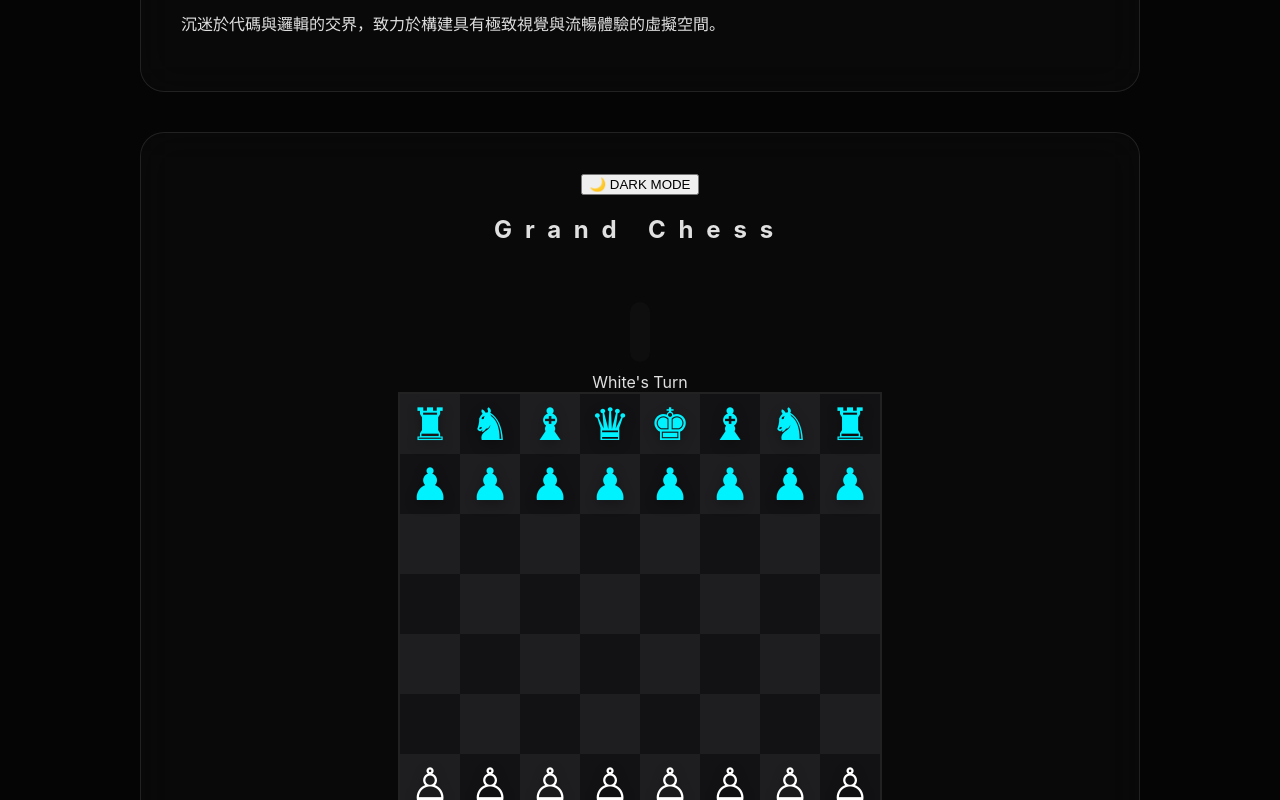
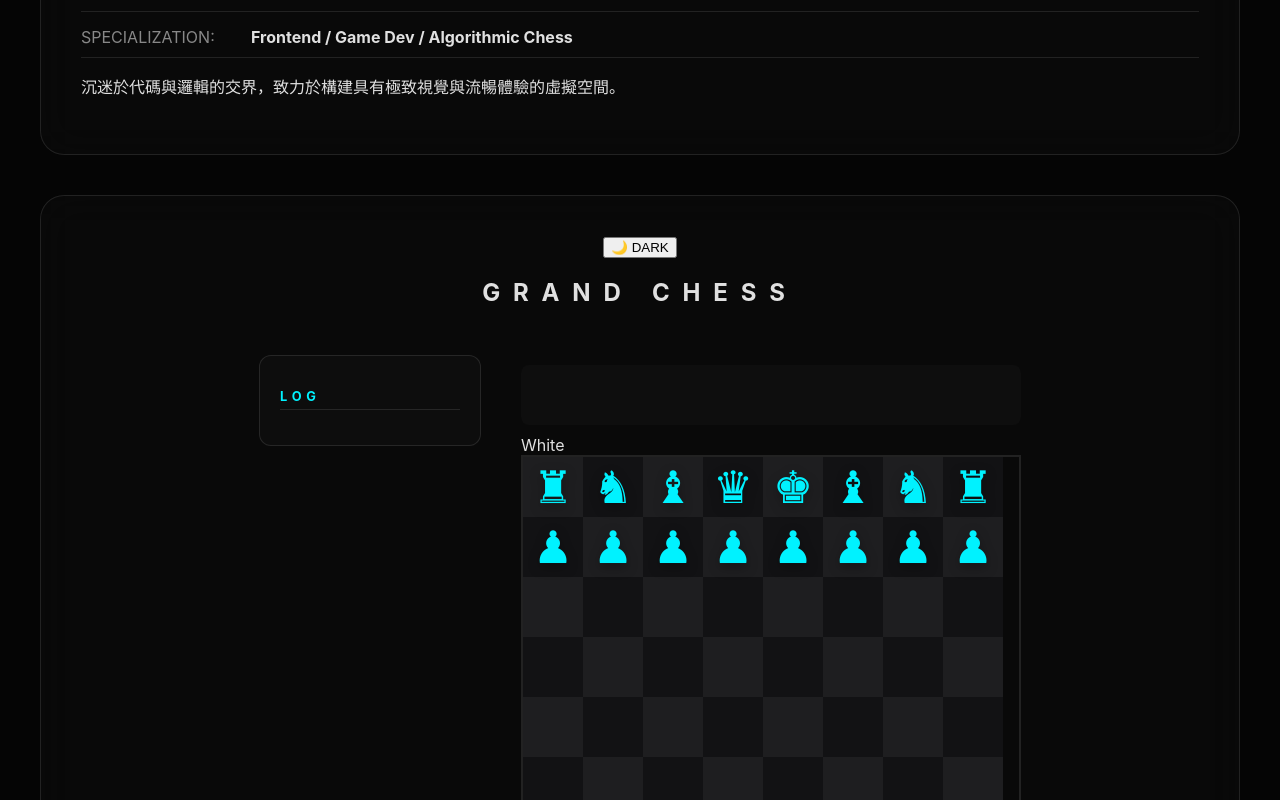
Before and after one commit to shrh80206/2026-5-9, a React (Vite) app: page / in a window 1280 px wide. Shown: the part 700-1500 px from the top of the page. Built offline with nearby package versions, Linux system fonts and the light colour scheme; the HTML template or start-up script is replaced by a standard one.

Commit message:
feat: 加入移動歷史紀錄 (LOG) 功能與佈局優化

```diff
--- a/src/components/Game.tsx
+++ b/src/components/Game.tsx
@@ -28,6 +28,7 @@ export default function Game() {
   const [winner, setWinner] = useState<Color | null>(null)
   const [isDarkMode, setIsDarkMode] = useState(true)
   const [captured, setCaptured] = useState<{ w: PieceType[], b: PieceType[] }>({ w: [], b: [] })
+  const [history, setHistory] = useState<string[]>([])
 
   useEffect(() => {
     document.documentElement.setAttribute('data-theme', isDarkMode ? 'dark' : 'light')
@@ -38,10 +39,8 @@ export default function Game() {
     if (!p) return false
     const target = board[dstR][dstC]
     if (target && target.color === p.color) return false
-    const dr = dstR - srcR
-    const dc = dstC - srcC
-    const absDr = Math.abs(dr)
-    const absDc = Math.abs(dc)
+    const dr = dstR - srcR, dc = dstC - srcC
+    const absDr = Math.abs(dr), absDc = Math.abs(dc)
 
     switch (p.type) {
       case 'p':
@@ -81,10 +80,11 @@ export default function Game() {
         const newBoard = board.map(row => [...row])
 
         if (target) {
-          const newCaptured = { ...captured }
-          newCaptured[target.color].push(target.type)
-          setCaptured(newCaptured)
+          setCaptured(prev => ({ ...prev, [target.color]: [...prev[target.color], target.type] }))
         }
+
+        const moveStr = `${p.type.toUpperCase()}${String.fromCharCode(97+selected.c)}${8-selected.r}→${String.fromCharCode(97+c)}${8-r}${target ? '†' : ''}`
+        setHistory(prev => [moveStr, ...prev].slice(0, 10))
 
         if (p.type === 'p' && (r === 0 || r === 7)) {
           newBoard[r][c] = { type: 'q', color: p.color }
@@ -111,62 +111,48 @@ export default function Game() {
   return (
     <div className={`game-wrapper ${winner ? 'game-over' : ''}`}>
       <div className="mode-toggle">
-        <button onClick={() => setIsDarkMode(!isDarkMode)}>
-          {isDarkMode ? '🌙 DARK MODE' : '☀️ LIGHT MODE'}
-        </button>
+        <button onClick={() => setIsDarkMode(!isDarkMode)}>{isDarkMode ? '🌙 DARK' : '☀️ LIGHT'}</button>
+      </div>
+      <h2 className="section-title">Grand Chess</h2>
+
+      <div className="game-layout">
+        <div className="side-panel history-panel">
+          <h3>LOG</h3>
+          <div className="history-list">
+            {history.map((m, i) => <div key={i} className="history-item">{m}</div>)}
+          </div>
         </div>
 
-      <h2 className="section-title">Grand Chess</h2>
-
+        <div className="main-game-area">
           <div className="captured-panel b">
             {captured.w.map((p, i) => <span key={i} className="cap-pc">{unicodeMap[p.toUpperCase()]}</span>)}
           </div>
-
           <div className="game-info">
             {!winner ? (
-          <div className="turn-indicator">
-            <span className={`dot ${turn}`}></span>
-            {turn === 'w' ? 'White' : 'Black'}'s Turn
-          </div>
+              <div className="turn-indicator"><span className={`dot ${turn}`}></span>{turn === 'w' ? 'White' : 'Black'}</div>
             ) : (
-          <div className="winner-banner animate-glitch" data-text={`${winner === 'w' ? 'WHITE' : 'BLACK'} VICTORIOUS`}>
-            {winner === 'w' ? 'WHITE' : 'BLACK'} VICTORIOUS
-          </div>
+              <div className="winner-banner animate-glitch" data-text={`${winner === 'w' ? 'WHITE' : 'BLACK'} VICTORIOUS`}>{winner === 'w' ? 'WHITE' : 'BLACK'} VICTORIOUS</div>
             )}
           </div>
-
-      <div className="chess-container">
           <div className="board">
             {board.map((row, r) => row.map((cell, c) => (
-            <div
-              key={`${r}-${c}`}
-              className={`sq ${(r+c)%2 ? 'sq-d' : 'sq-l'} ${selected?.r===r && selected?.c===c ? 'sq-s' : ''}`}
-              onClick={() => onSquareClick(r, c)}
-            >
-              {cell && (
-                <span className={`pc ${cell.color} ${cell.type}`}>
-                  {unicodeMap[cell.color === 'w' ? cell.type.toUpperCase() : cell.type.toLowerCase()]}
-                </span>
-              )}
+              <div key={`${r}-${c}`} className={`sq ${(r+c)%2 ? 'sq-d' : 'sq-l'} ${selected?.r===r && selected?.c===c ? 'sq-s' : ''}`} onClick={() => onSquareClick(r, c)}>
+                {cell && <span className={`pc ${cell.color} ${cell.type}`}>{unicodeMap[cell.color === 'w' ? cell.type.toUpperCase() : cell.type.toLowerCase()]}</span>}
               </div>
             )))}
           </div>
-      </div>
-
           <div className="captured-panel w">
             {captured.b.map((p, i) => <span key={i} className="cap-pc">{unicodeMap[p]}</span>)}
           </div>
-
-      <div className="game-hint">
-        💡 <span className="accent-text">System Info:</span> 士兵已解鎖升變路徑。戰損數據實時同步中。
+        </div>
       </div>
 
       {winner && (
         <div className="overlay animate-fadein">
           <div className="modal">
             <h1 className="glitch-text-winner" data-text="CHECKMATE">CHECKMATE</h1>
-            <p>{winner === 'w' ? 'White' : 'Black'} has dominated the board.</p>
-            <button onClick={() => { setBoard(makeInitialBoard()); setWinner(null); setTurn('w'); setCaptured({ w: [], b: [] }); }}>REMATCH</button>
+            <p>{winner === 'w' ? 'White' : 'Black'} dominates.</p>
+            <button onClick={() => { setBoard(makeInitialBoard()); setWinner(null); setTurn('w'); setCaptured({ w: [], b: [] }); setHistory([]); }}>REMATCH</button>
           </div>
         </div>
       )}
--- a/src/index.css
+++ b/src/index.css
@@ -1,7 +1,6 @@
 :root[data-theme='dark'] {
   --bg: #050505;
   --glass: rgba(255, 255, 255, 0.02);
-  --glass-hover: rgba(0, 242, 255, 0.1);
   --border: rgba(255, 255, 255, 0.1);
   --accent: #00f2ff;
   --accent-dim: rgba(0, 242, 255, 0.2);
@@ -16,7 +15,6 @@
 :root[data-theme='light'] {
   --bg: #f0f0f3;
   --glass: rgba(0, 0, 0, 0.03);
-  --glass-hover: rgba(0, 113, 227, 0.05);
   --border: rgba(0, 0, 0, 0.1);
   --accent: #0071e3;
   --accent-dim: rgba(0, 113, 227, 0.1);
@@ -32,17 +30,16 @@ body {
   margin: 0;
   background-color: var(--bg);
   color: var(--text-p);
-  font-family: 'Inter', -apple-system, sans-serif;
+  font-family: 'JetBrains Mono', 'Inter', monospace;
   transition: background-color 0.5s ease;
   overflow-x: hidden;
 }
 
-#root { max-width: 1000px; margin: 0 auto; padding: 40px 20px; }
+#root { max-width: 1200px; margin: 0 auto; padding: 40px 20px; }
 
 /* Glitch Animation */
 .animate-glitch {
   position: relative;
-  animation: glitch 1s linear infinite;
 }
 .animate-glitch::before, .animate-glitch::after {
   content: attr(data-text);
@@ -71,18 +68,53 @@ body {
   100% { clip: rect(50px, 9999px, 30px, 0); }
 }
 
+/* Layout */
+.game-layout {
+  display: flex;
+  gap: 40px;
+  align-items: flex-start;
+  justify-content: center;
+  width: 100%;
+}
+
+.side-panel {
+  background: var(--glass);
+  border: 1px solid var(--border);
+  padding: 20px;
+  border-radius: 12px;
+  width: 180px;
+}
+
+.history-panel h3 {
+  font-size: 0.8rem;
+  letter-spacing: 0.3rem;
+  color: var(--accent);
+  margin-bottom: 15px;
+  border-bottom: 1px solid var(--border);
+  padding-bottom: 5px;
+}
+
+.history-list {
+  display: flex;
+  flex-direction: column;
+  gap: 8px;
+}
+
+.history-item {
+  font-size: 0.85rem;
+  color: var(--text-s);
+  border-left: 2px solid var(--accent-dim);
+  padding-left: 10px;
+}
+
 /* Captured Panel */
 .captured-panel {
   display: flex; gap: 5px; min-height: 40px;
   padding: 10px; background: var(--glass);
-  border-radius: 12px; margin: 10px 0;
-  flex-wrap: wrap;
+  border-radius: 8px; margin: 10px 0;
+  flex-wrap: wrap; width: 480px;
 }
-.cap-pc { font-size: 1.5rem; opacity: 0.6; }
-
-/* General Layout */
-.section-title { text-align: center; letter-spacing: 0.8rem; margin-bottom: 3rem; }
-section { background: var(--glass); border: 1px solid var(--border); border-radius: 24px; padding: 40px; margin-bottom: 40px; backdrop-filter: blur(20px); }
+.cap-pc { font-size: 1.5rem; opacity: 0.4; }
 
 /* Game Component */
 .game-wrapper { display: flex; flex-direction: column; align-items: center; }
@@ -96,13 +128,39 @@ section { background: var(--glass); border: 1px solid var(--border); border-radi
 .pc.w { color: var(--piece-w); }
 .pc.b { color: var(--piece-b); }
 
+/* Sections */
+section {
+  background: var(--glass);
+  border: 1px solid var(--border);
+  border-radius: 24px;
+  padding: 40px;
+  margin-bottom: 40px;
+  backdrop-filter: blur(20px);
+}
+
+.section-title { text-align: center; letter-spacing: 0.8rem; margin-bottom: 3rem; text-transform: uppercase; }
+
+/* Profile Component */
+.profile-card .info-item {
+  display: flex; gap: 20px; margin-bottom: 15px;
+  border-bottom: 1px solid var(--border); padding-bottom: 10px;
+}
+.profile-card .label { color: var(--text-s); width: 150px; }
+.profile-card .value { font-weight: bold; }
+
 /* Victory Overlay */
 .overlay { position: fixed; inset: 0; background: rgba(0,0,0,0.95); display: flex; align-items: center; justify-content: center; z-index: 2000; backdrop-filter: blur(20px); }
 .modal { background: #000; padding: 60px; border-radius: 20px; border: 1px solid var(--accent); text-align: center; }
 .glitch-text-winner { font-size: 5rem; color: var(--accent); letter-spacing: 1.5rem; animation: glitch 0.3s infinite; }
 
+@media (max-width: 1000px) {
+  .game-layout { flex-direction: column; align-items: center; }
+  .side-panel { width: 480px; }
+}
+
 @media (max-width: 600px) {
   .board { grid-template-columns: repeat(8, 40px); grid-template-rows: repeat(8, 40px); }
   .sq { width: 40px; height: 40px; }
   .pc { font-size: 1.8rem; }
+  .captured-panel, .side-panel { width: 320px; }
 }
```
Lines whose indentation alone changed are shown as unchanged.
